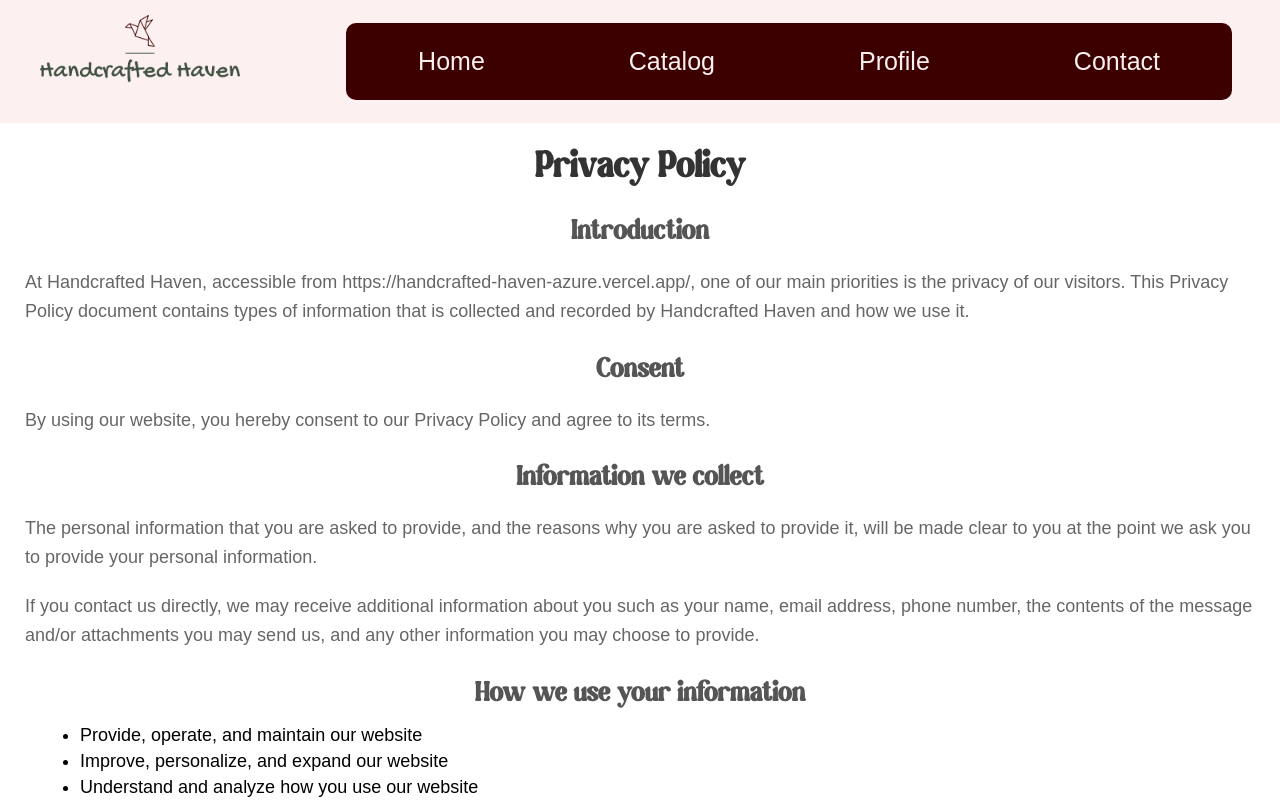
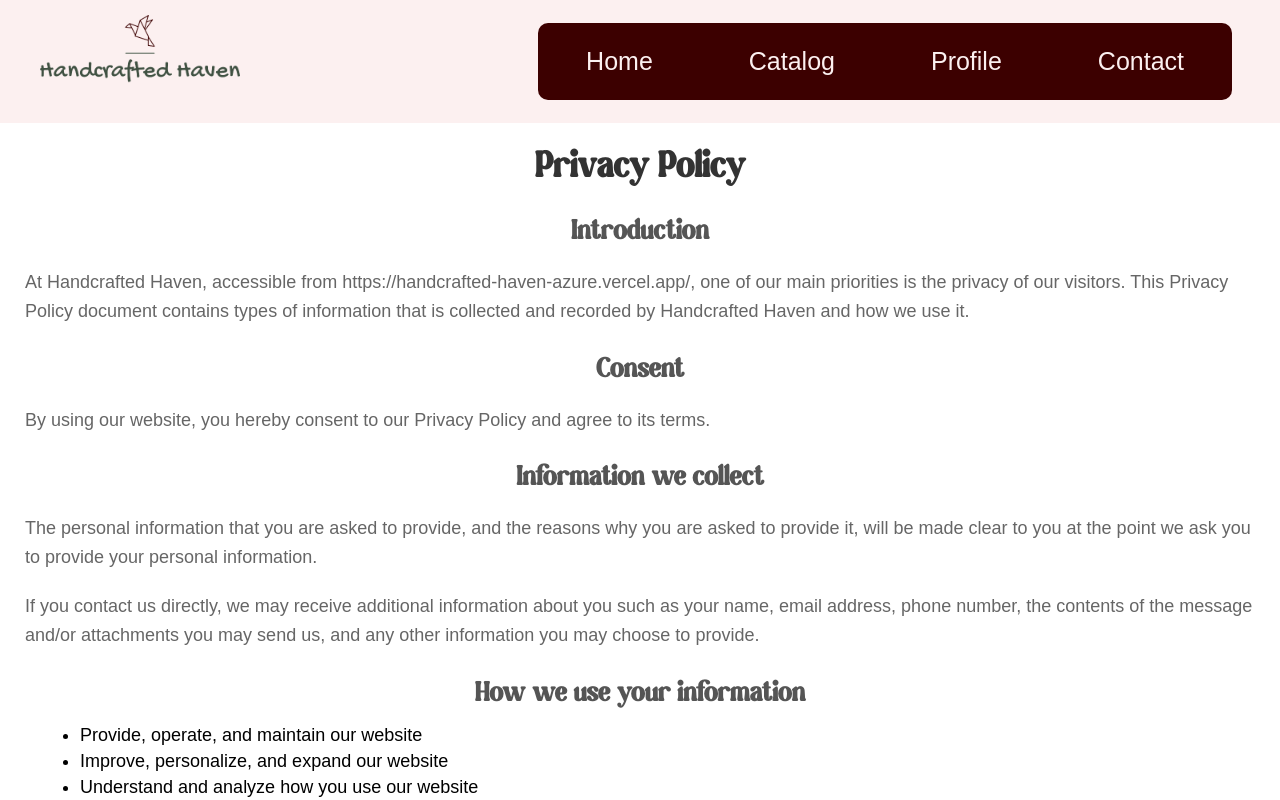
Before and after one commit to saraltr/Handcrafted-Haven, a Next.js app in the folder handcrafted/: page /footer/privacy in a window 1280 px wide. Shown: the top 800 px of the page. Built offline with nearby package versions, Linux system fonts and the light colour scheme; a web font is replaced by a local one.

Commit message:
complemented nav responsiveness

```diff
--- a/handcrafted/src/app/footer/footer.module.css
+++ b/handcrafted/src/app/footer/footer.module.css
@@ -131,6 +131,6 @@
     display: flex;
   }
     .navbarLinks a {
-      margin: 0 3rem;
+      margin: 0 1.5rem;
     }
 }
```
